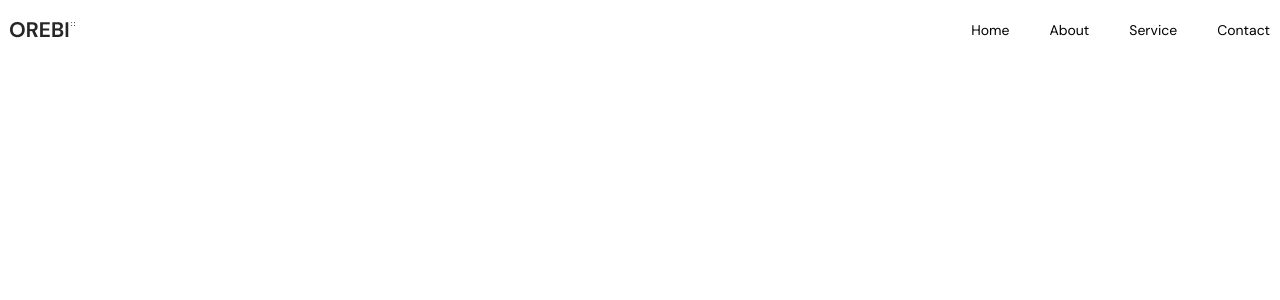
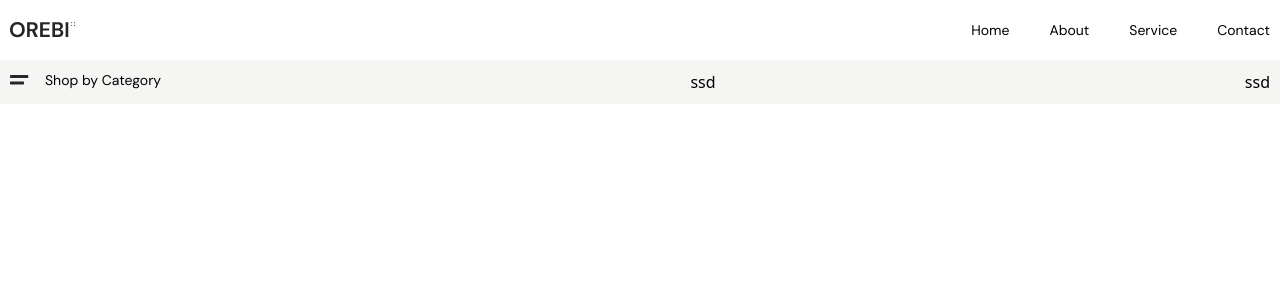
Before and after one commit to dev-akash-sarker/Orebi-Eccomerce-Front-End, a React (Create React App) app: page / in a window 1280 px wide. Shown: the top 300 px of the page. Built offline with nearby package versions, Linux system fonts and the light colour scheme.

Commit message:
header items

```diff
--- /dev/null
+++ b/src/components/icons/barsii.js
@@ -0,0 +1,23 @@
+import React from "react";
+
+export default function Barsii({ width, height }) {
+  //   console.log(width);
+  return (
+    <svg
+      xmlns="http://www.w3.org/2000/svg"
+      width="19"
+      height="10"
+      viewBox="0 0 19 10"
+      fill="none"
+    >
+      <path
+        d="M0.653061 2.93878H17.6327C17.9933 2.93878 18.2857 2.64641 18.2857 2.28571V0.653061C18.2857 0.292367 17.9933 0 17.6327 0H0.653061C0.292367 0 0 0.292367 0 0.653061V2.28571C0 2.64641 0.292367 2.93878 0.653061 2.93878Z"
+        fill="#262626"
+      />
+      <path
+        d="M0.5 9.46929H13.5C13.7762 9.46929 14 9.17693 14 8.81623V7.18358C14 6.82288 13.7762 6.53052 13.5 6.53052H0.5C0.223844 6.53052 0 6.82288 0 7.18358V8.81623C0 9.17693 0.223844 9.46929 0.5 9.46929Z"
+        fill="#262626"
+      />
+    </svg>
+  );
+}
--- /dev/null
+++ b/src/components/layout/Container.js
@@ -0,0 +1,5 @@
+import React from "react";
+
+export default function Container({ children }) {
+  return <div className="max-w-container mx-auto p-2.5">{children}</div>;
+}
--- /dev/null
+++ b/src/components/layout/Dropdown.js
@@ -0,0 +1,18 @@
+import React from "react";
+
+export default function Dropdown({
+  children,
+  className,
+  title,
+  titleIcon,
+  onClick,
+}) {
+  return (
+    <div className={className} onClick={onClick}>
+      <p className="flex items-center gap-4 font-dmsans text-sm font-normal">
+        {titleIcon} {title}
+      </p>
+      {children}
+    </div>
+  );
+}
--- /dev/null
+++ b/src/components/layout/Header.js
@@ -0,0 +1,50 @@
+import React, { useState } from "react";
+import Container from "./Container";
+import Flex from "./Flex";
+import Dropdown from "./Dropdown";
+import Barsii from "../icons/barsii.js";
+import List from "./List.js";
+import ListItem from "./ListItem.js";
+
+export default function Header() {
+  const [show, setShow] = useState(false);
+  return (
+    <div className="bg-[#F5F5F3]">
+      <Container>
+        <Flex className="flex justify-between">
+          <div>
+            <Dropdown
+              title="Shop by Category"
+              titleIcon={<Barsii />}
+              className="relative"
+              onClick={() => setShow(!show)}
+            >
+              {show && (
+                <List className="absolute w-[263px] bg-black text-white top-6 left-0 transition-all ease-linear">
+                  <ListItem
+                    className="px-5 py-4 capitalize font-dmsans font-normal text-sm text-white opacity-[70%] hover:opacity-[100%] hover:ml-2 transition-all"
+                    itemname="hello"
+                  />
+                  <ListItem
+                    className="px-5 py-4 capitalize font-dmsans font-normal text-sm text-white opacity-[70%] hover:opacity-[100%] hover:ml-2 transition-all"
+                    itemname="hello"
+                  />
+                  <ListItem
+                    className="px-5 py-4 capitalize font-dmsans font-normal text-sm text-white opacity-[70%] hover:opacity-[100%] hover:ml-2 transition-all"
+                    itemname="hello"
+                  />
+                  <ListItem
+                    className="px-5 py-4 capitalize font-dmsans font-normal text-sm text-white opacity-[70%] hover:opacity-[100%] hover:ml-2 transition-all"
+                    itemname="hello"
+                  />
+                </List>
+              )}
+            </Dropdown>
+          </div>
+          <h1>ssd</h1>
+          <h1>ssd</h1>
+        </Flex>
+      </Container>
+    </div>
+  );
+}
--- a/src/components/layout/ListItem.js
+++ b/src/components/layout/ListItem.js
@@ -1,9 +1,11 @@
 import React from "react";
 
-export default function ListItem({ itemname, className }) {
+export default function ListItem({ itemname, className, children }) {
   return (
     <>
-      <li className={className + " my-2.5 lg:my-2.5"}>{itemname}</li>
+      <li className={className + " my-2.5 lg:my-2.5"}>
+        {itemname} {children}
+      </li>
     </>
   );
 }
--- a/src/components/layout/RootLayout.js
+++ b/src/components/layout/RootLayout.js
@@ -1,11 +1,12 @@
 import React from "react";
 import Navbar from "./Navbar";
+import Header from "./Header";
 
-export default function RootLayout({ children }) {
+export default function RootLayout() {
   return (
     <div>
       <Navbar />
-      {children}
+      <Header />
     </div>
   );
 }
```
Also changed, not shown: public/Icon.svg (added).
